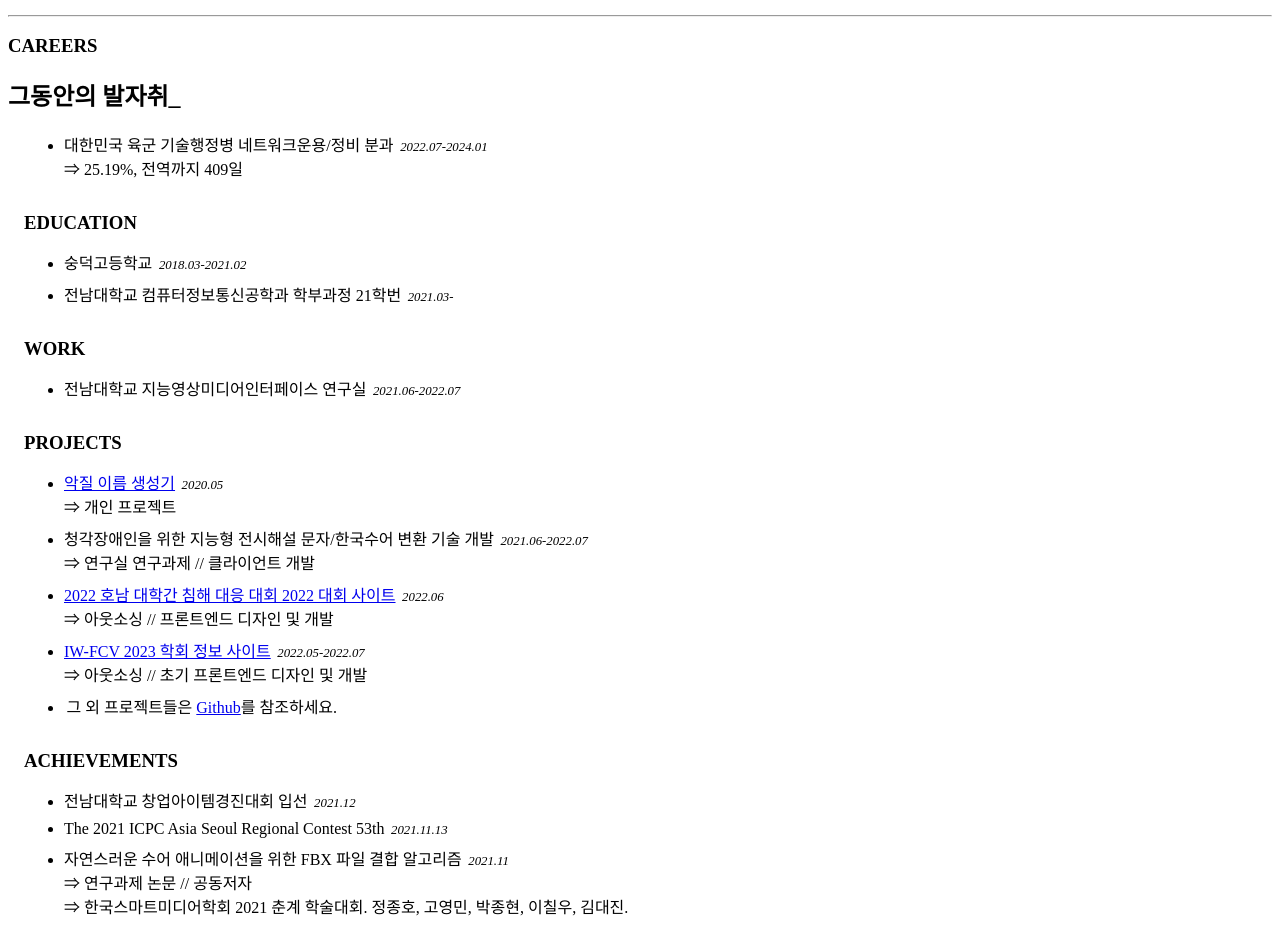
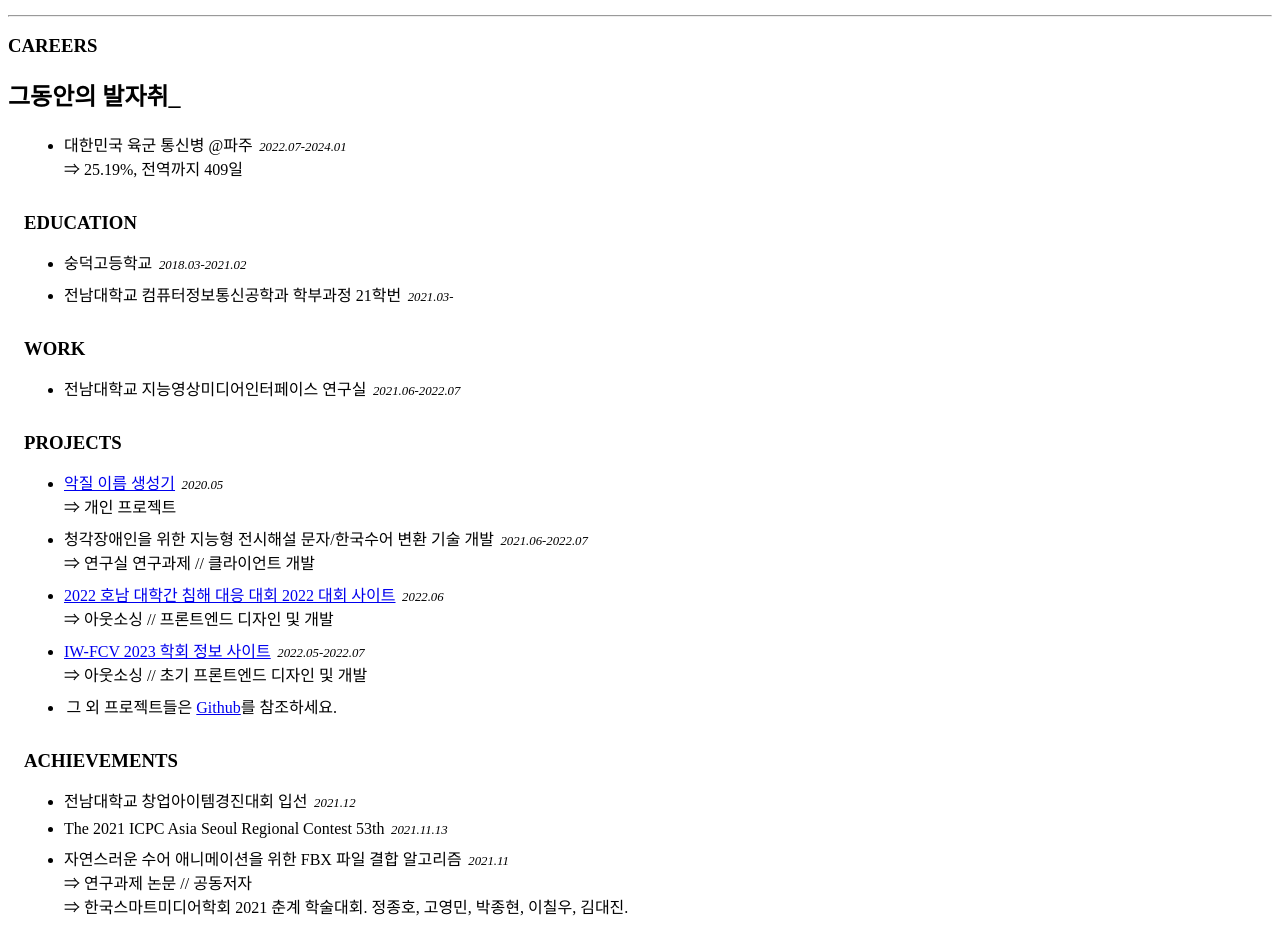
Before and after one commit to ShapeLayer/jonghyeon.me, a Svelte app: page / in a window 1280 px wide. Shown: the part 1620-2549 px from the top of the page. Built offline with nearby package versions, Linux system fonts and the light colour scheme; the HTML template or start-up script is replaced by a standard one.

Commit message:
Update Careers.svelte

```diff
--- a/src/includes/Careers.svelte
+++ b/src/includes/Careers.svelte
@@ -10,7 +10,7 @@
     <h2 class="subtitle">그동안의 발자취_</h2>
     <CareersSection id='careers__military'>
       <CareersSectionContent
-        name='대한민국 육군 기술행정병 네트워크운용/정비 분과'
+        name='대한민국 육군 통신병 @파주'
         date='2022.07-2024.01'
       >
         ⇒ <MilDDay />
```
